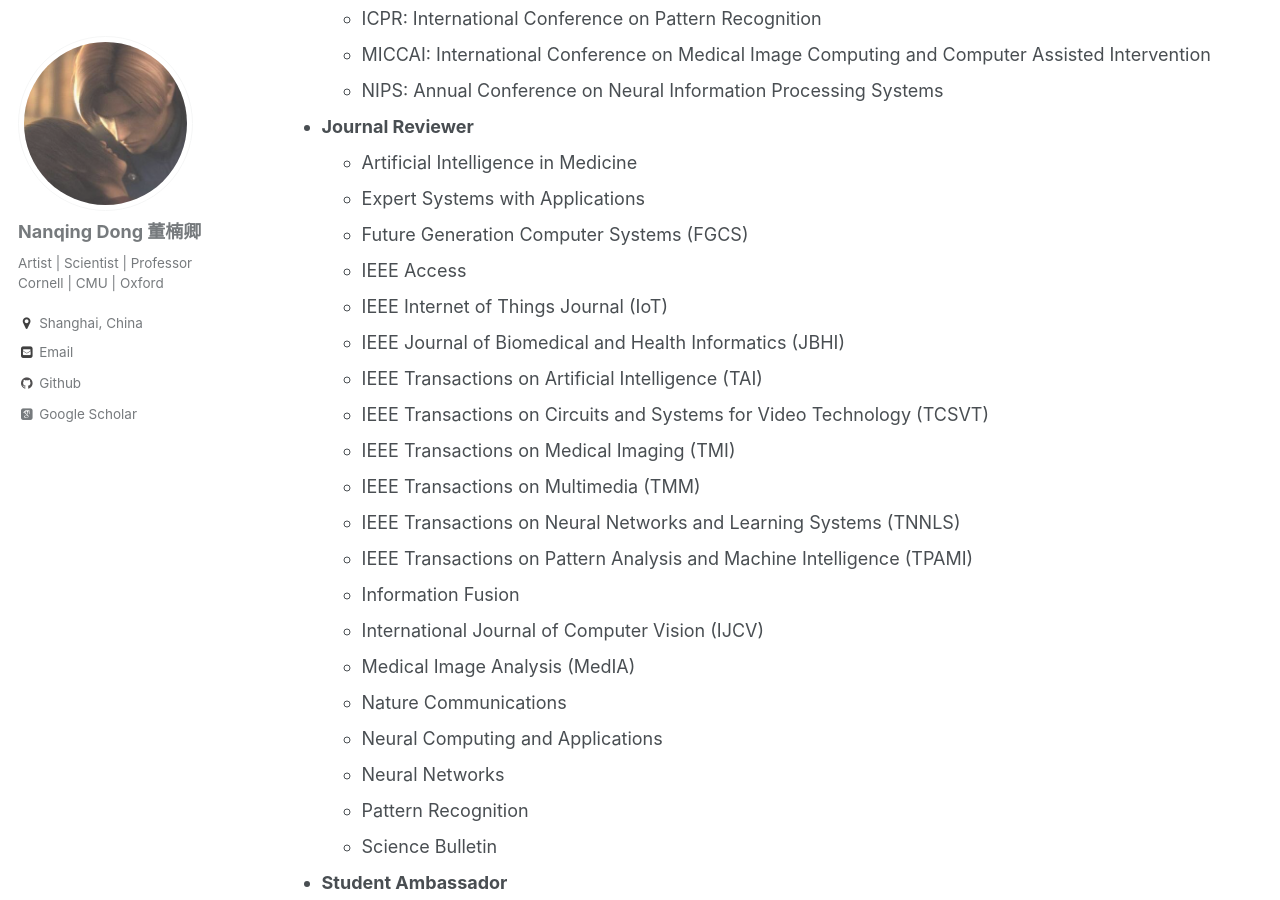
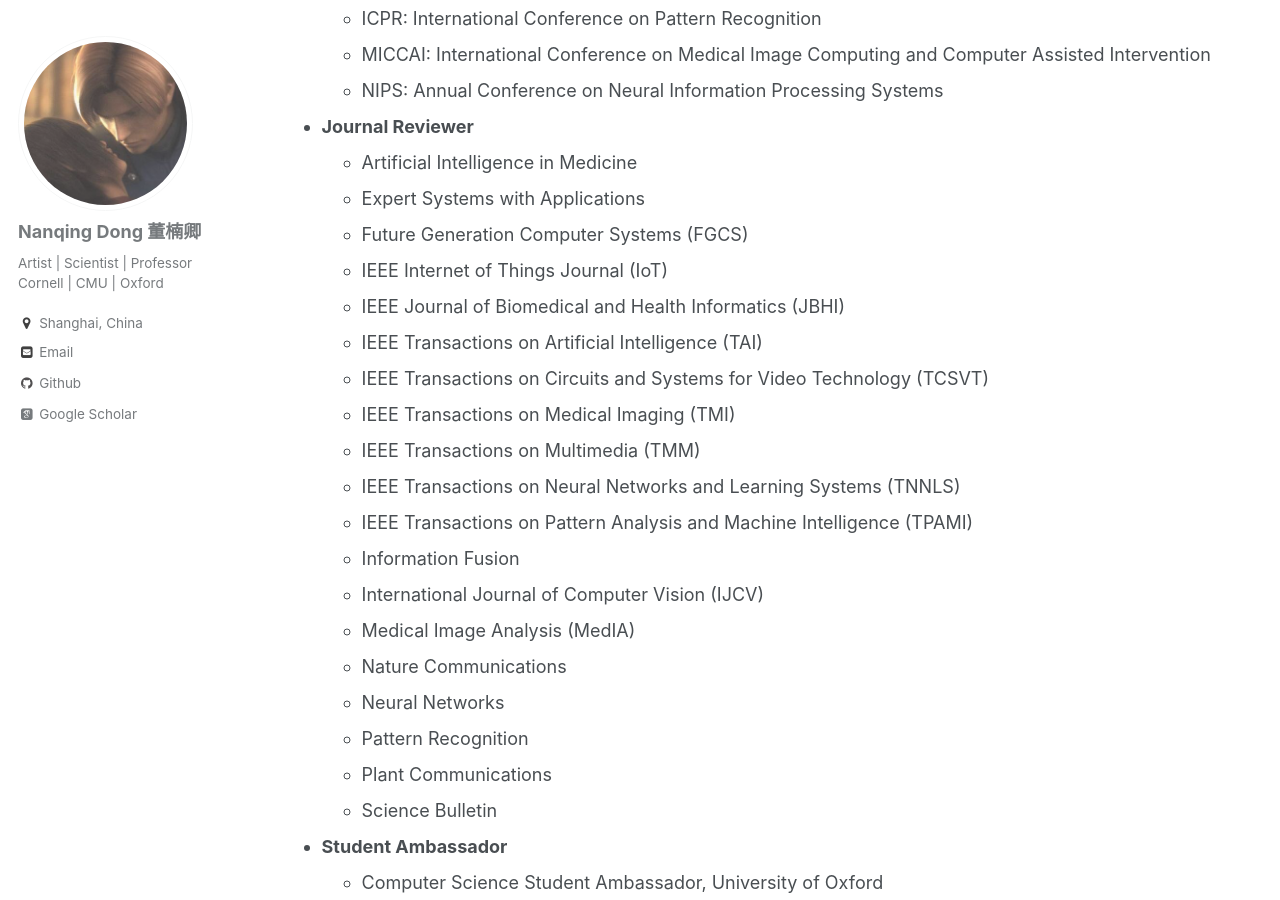
Before and after one commit to eveningdong/eveningdong.github.io, a Jekyll site: the page built from _pages/academic.md, in a window 1280 px wide and 900 px high, scrolled down 1219 px. Built offline with Jekyll 4.4.1, drawn with Linux system fonts in a browser that asks for light colours; some web fonts are replaced.

Commit message:
Update academic.md

```diff
--- a/_pages/academic.md
+++ b/_pages/academic.md
@@ -105,7 +105,6 @@
   + Artificial Intelligence in Medicine
   + Expert Systems with Applications
   + Future Generation Computer Systems (FGCS)
-  + IEEE Access
   + IEEE Internet of Things Journal (IoT)
   + IEEE Journal of Biomedical and Health Informatics (JBHI)
   + IEEE Transactions on Artificial Intelligence (TAI)
@@ -118,9 +117,9 @@
   + International Journal of Computer Vision (IJCV)
   + Medical Image Analysis (MedIA)
   + Nature Communications
-  + Neural Computing and Applications
   + Neural Networks
   + Pattern Recognition
+  + Plant Communications
   + Science Bulletin
 
 
```
